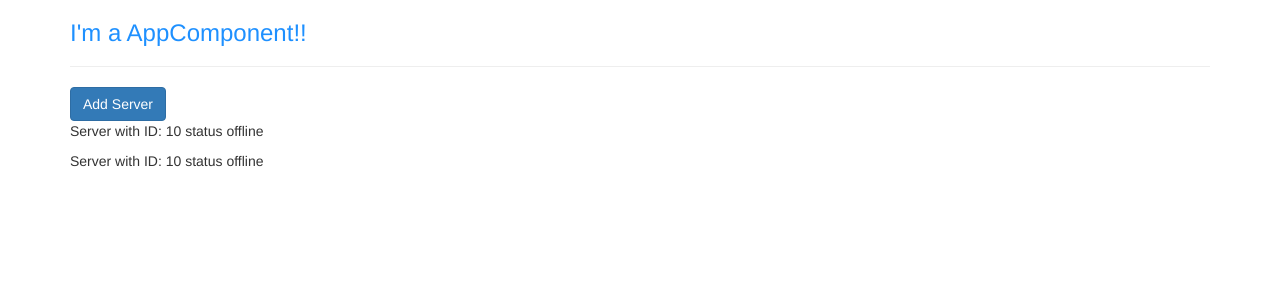
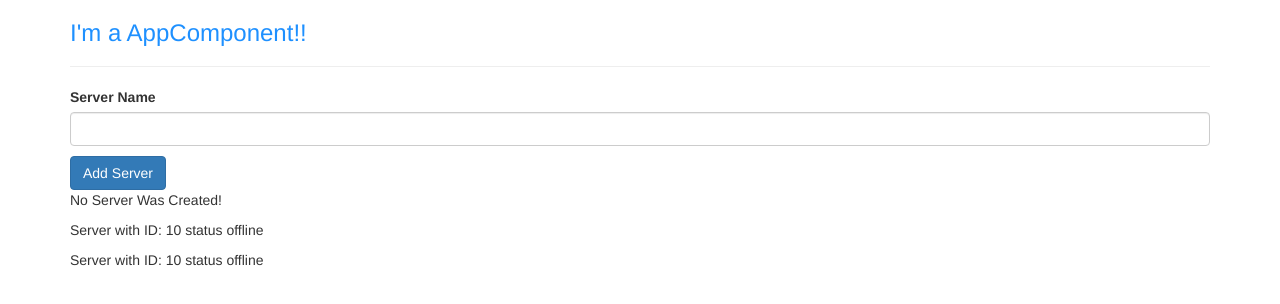
Before and after one commit to JuanOlivadoti/Angular5Course-Max, an Angular app in the folder my-first-app/: page / in a window 1280 px wide. Shown: the top 304 px of the page. Built offline with nearby package versions, Linux system fonts and the light colour scheme.

Commit message:
Passing and binding Data with event binding

```diff
--- a/my-first-app/src/app/servers/servers.component.html
+++ b/my-first-app/src/app/servers/servers.component.html
@@ -1,6 +1,10 @@
-<button
-class="btn btn-primary"
-[disabled]="!allowNewServer">Add Server</button>
+<label>Server Name</label>
+<input type="text" class="form-control" (input)="onUpdateServerName($event)">
+<p>{{serverName}}</p>
+<button class="btn btn-primary" [disabled]="!allowNewServer" (click)="onCreateServer()">Add Server</button>
+<p>{{serverCreationStatus}}</p>
+<!-- <p>{{allowNewServer}}</p> -->
+<!-- <p [innerText]="allowNewServer"></p> Igual que arriba -->
 <app-server></app-server>
 <app-server></app-server>
 <!-- <success-alert></success-alert> -->
--- a/my-first-app/src/app/servers/servers.component.ts
+++ b/my-first-app/src/app/servers/servers.component.ts
@@ -1,4 +1,7 @@
-import { Component, OnInit } from '@angular/core';
+import {
+  Component,
+  OnInit
+} from '@angular/core';
 
 @Component({
   selector: 'app-servers',
@@ -10,14 +13,24 @@ import { Component, OnInit } from '@angular/core';
   styleUrls: ['./servers.component.css']
 })
 export class ServersComponent implements OnInit {
-  allowNewServer  = false;
+  allowNewServer = false;
+  serverCreationStatus = "No Server Was Created!";
+  serverName = '';
+
   constructor() {
-    setTimeout(()=>{
+    setTimeout(() => {
       this.allowNewServer = true;
-    },3000);
+    }, 3000);
   }
 
-  ngOnInit() {
+  ngOnInit() { }
+
+  onCreateServer() {
+    this.serverCreationStatus = 'Server Was Created!!'
   }
 
+  onUpdateServerName(event: Event) {
+    // console.log(event);
+    this.serverName = (<HTMLInputElement>event.target).value;
+  }
 }
```
Also changed, not shown: 1 other file (tests, documents, lock files or other folders).
